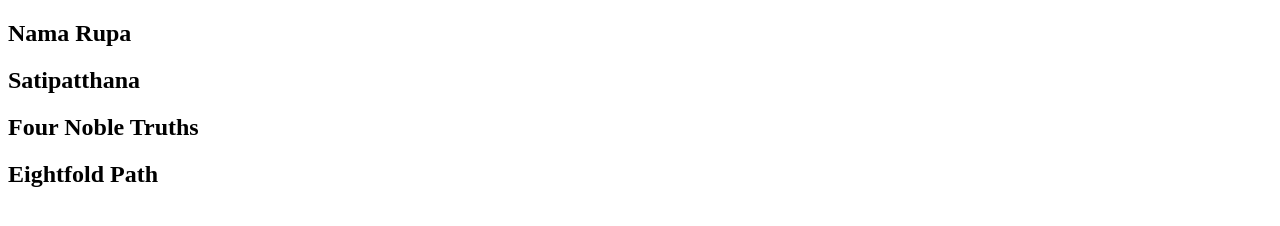
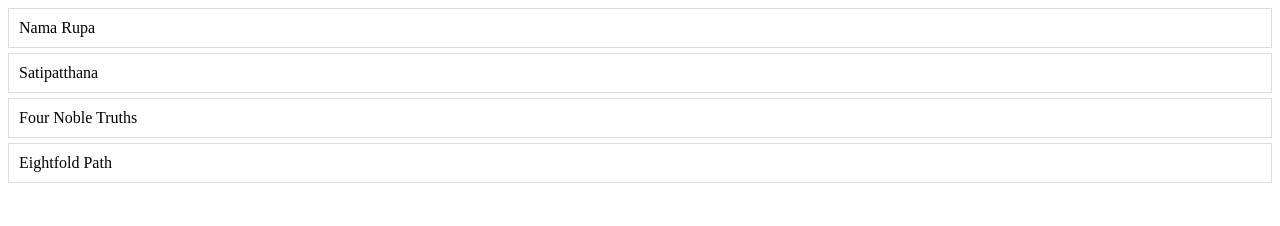
Before and after one commit to azzabazza11/NamaRupaExplorer, a plain HTML site: page index.html in a window 1280 px wide. Drawn offline with Linux system fonts and the light colour scheme.

Commit message:
GPT4 version prototype

```diff
--- a/index.html
+++ b/index.html
@@ -5,43 +5,55 @@
     <meta name="viewport" content="width=device-width, initial-scale=1.0">
     <title>Buddhist Teachings</title>
     <style>
+        .menu-item {
+            cursor: pointer;
+            padding: 10px;
+            border: 1px solid #ddd;
+            margin: 5px 0;
+        }
+
+        .sub-menu {
+            display: none;
+            margin-left: 20px;
+        }
+
         .content {
-            display: none;
+            margin: 20px 0;
         }
     </style>
 </head>
 <body>
 
-<div id="namaRupa" class="module">
-    <h2 onclick="toggleContent('namaRupaContent')">Nama Rupa</h2>
-    <div id="namaRupaContent" class="content">
-        <!-- Details about Nama Rupa -->
+<div class="menu-item" onclick="toggleSubMenu('namaRupa')">
+    Nama Rupa
+    <div class="sub-menu" id="namaRupa">
+        <!-- Subtopics for Nama Rupa can be added here -->
     </div>
 </div>
 
-<div id="satipatthana" class="module">
-    <h2 onclick="toggleContent('satipatthanaContent')">Satipatthana</h2>
-    <div id="satipatthanaContent" class="content">
+<div class="menu-item" onclick="toggleSubMenu('satipatthana')">
+    Satipatthana
+    <div class="sub-menu" id="satipatthana">
         <iframe width="560" height="315" src="https://www.youtube.com/embed/RAlOh1r3rm0" frameborder="0" allowfullscreen></iframe>
     </div>
 </div>
 
-<div id="fourNobleTruths" class="module">
-    <h2 onclick="toggleContent('fourNobleTruthsContent')">Four Noble Truths</h2>
-    <div id="fourNobleTruthsContent" class="content">
-        <!-- Details about Four Noble Truths -->
+<div class="menu-item" onclick="toggleSubMenu('fourNobleTruths')">
+    Four Noble Truths
+    <div class="sub-menu" id="fourNobleTruths">
+        <!-- Subtopics for Four Noble Truths can be added here -->
     </div>
 </div>
 
-<div id="eightfoldPath" class="module">
-    <h2 onclick="toggleContent('eightfoldPathContent')">Eightfold Path</h2>
-    <div id="eightfoldPathContent" class="content">
-        <!-- Details about Eightfold Path -->
+<div class="menu-item" onclick="toggleSubMenu('eightfoldPath')">
+    Eightfold Path
+    <div class="sub-menu" id="eightfoldPath">
+        <!-- Subtopics for Eightfold Path can be added here -->
     </div>
 </div>
 
 <script>
-    function toggleContent(elementId) {
+    function toggleSubMenu(elementId) {
         const content = document.getElementById(elementId);
         if(content.style.display === 'none') {
             content.style.display = 'block';
```
